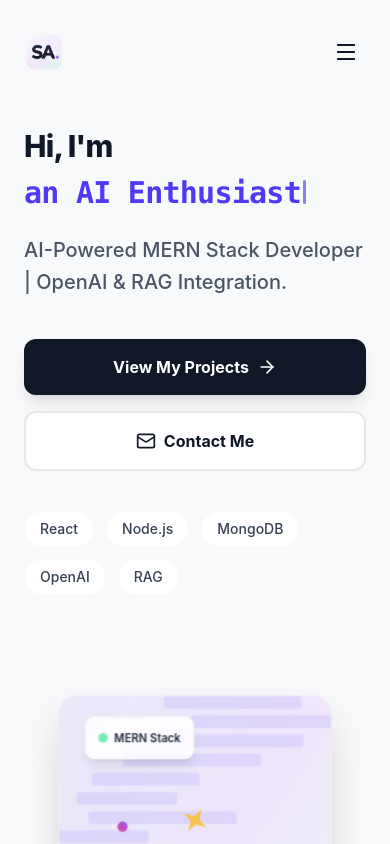
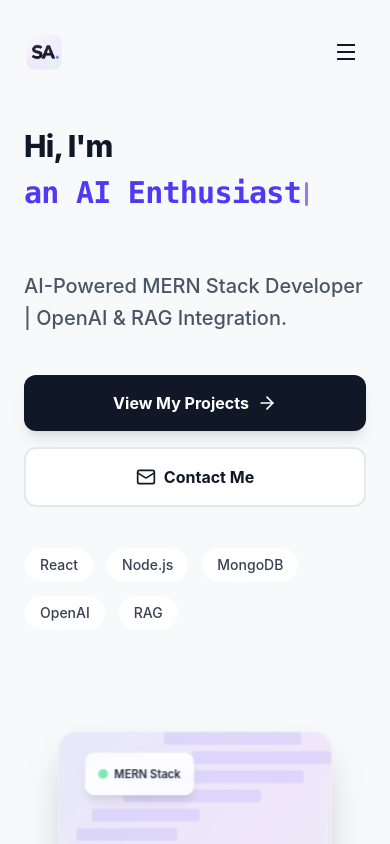
Before and after one commit to Muhammad-Saad-786/saad-dev-portfolio, a React (Vite) app: page / in a window 390 px wide. Shown: the top 844 px of the page. Built offline with nearby package versions, Linux system fonts and the light colour scheme.

Commit message:
Hero section is fixed (Responsive and optimized)

```diff
--- a/src/components/Hero.jsx
+++ b/src/components/Hero.jsx
@@ -94,7 +94,7 @@ function DecryptText({
   });
 
   return (
-    <span className={`inline-flex items-center ${className}`}>
+    <span className={`inline-block w-full ${className}`}>
       <span className="font-mono tracking-tight">{displayText}</span>
       {cursor && (
         <motion.span
@@ -104,7 +104,7 @@ function DecryptText({
             repeat: Infinity,
             repeatType: "reverse",
           }}
-          className="inline-block w-[3px] h-[0.8em] bg-current ml-0.5 align-middle rounded-sm"
+          className="inline-block w-[3px] h-[0.8em] bg-current ml-1 -mb-[0.1em] align-baseline rounded-sm"
         />
       )}
     </span>
@@ -163,7 +163,7 @@ const Hero = () => {
           <div className="space-y-2">
             <h1 className="text-3xl md:text-[44px] font-extrabold text-gray-900 tracking-tight leading-tight ">
               Hi, I'm <br />
-              <div className="h-[1.2em] md:h-[1.3em] mt-2">
+              <div className="min-h-[2.4em] md:min-h-[1.3em] mt-2 flex items-start">
                 <DecryptText
                   texts={texts}
                   interval={3000}
@@ -175,7 +175,7 @@ const Hero = () => {
             </h1>
           </div>
 
-          <p className="text-xl text-gray-600 font-medium max-w-lg leading-relaxed ">
+          <p className="text-xl text-gray-600 font-medium max-w-lg leading-relaxed mt-2">
             AI-Powered MERN Stack Developer | OpenAI & RAG Integration.
           </p>
 
--- a/src/components/Projects.jsx
+++ b/src/components/Projects.jsx
@@ -84,7 +84,9 @@ export default function Projects() {
         },
       );
 
-      // 2. Horizontal Scroll for Featured Projects
+      // 2. Horizontal Scroll for Featured Projects (Desktop only)
+      let mm = gsap.matchMedia();
+      mm.add("(min-width: 1024px)", () => {
         const panels = gsap.utils.toArray(".horizontal-panel");
         if (panels.length > 0) {
           gsap.to(panels, {
@@ -100,10 +102,11 @@ export default function Projects() {
             },
           });
         }
+      });
 
       // 3. List Item Stagger Fade-up
       gsap.fromTo(
-        ".list-item",
+        ".project-list-item",
         { opacity: 0, y: 50 },
         {
           opacity: 1,
@@ -148,15 +151,15 @@ export default function Projects() {
         </h3>
       </div>
 
-      {/* HORIZONTAL PINNED SECTION (Featured) */}
+      {/* FEATURED SECTION */}
       <div
         ref={horizontalRef}
-        className="relative h-screen flex flex-nowrap overflow-hidden bg-[#0a0a0c]"
+        className="relative lg:h-screen flex flex-col lg:flex-row lg:flex-nowrap overflow-hidden lg:overflow-hidden bg-[#0a0a0c]"
       >
         {featured.map((project, i) => (
           <div
             key={project.id}
-            className="horizontal-panel w-screen h-full flex-shrink-0 flex items-center justify-center p-6 lg:p-24 relative group"
+            className="horizontal-panel w-full lg:w-screen h-auto lg:h-full flex-shrink-0 flex items-center justify-center p-6 lg:p-24 relative group border-b lg:border-b-0 border-white/10"
           >
             <div className="flex flex-col lg:flex-row items-center w-full max-w-7xl gap-12 lg:gap-24">
               {/* Image / Visual block */}
@@ -224,7 +227,7 @@ export default function Projects() {
           {regular.map((project) => (
             <div
               key={project.id}
-              className="list-item group relative flex flex-col md:flex-row md:items-center justify-between py-10 border-b border-white/10 hover:bg-white/[0.02] transition-colors gap-6 px-4 -mx-4 cursor-pointer"
+              className="project-list-item group relative flex flex-col md:flex-row md:items-center justify-between py-10 border-b border-white/10 hover:bg-white/5 transition-colors gap-6 px-4 -mx-4 cursor-pointer"
             >
               <div className="flex-1">
                 <h5 className="text-2xl font-bold group-hover:text-indigo-400 transition-colors duration-300">
```
Lines whose indentation alone changed are shown as unchanged.
